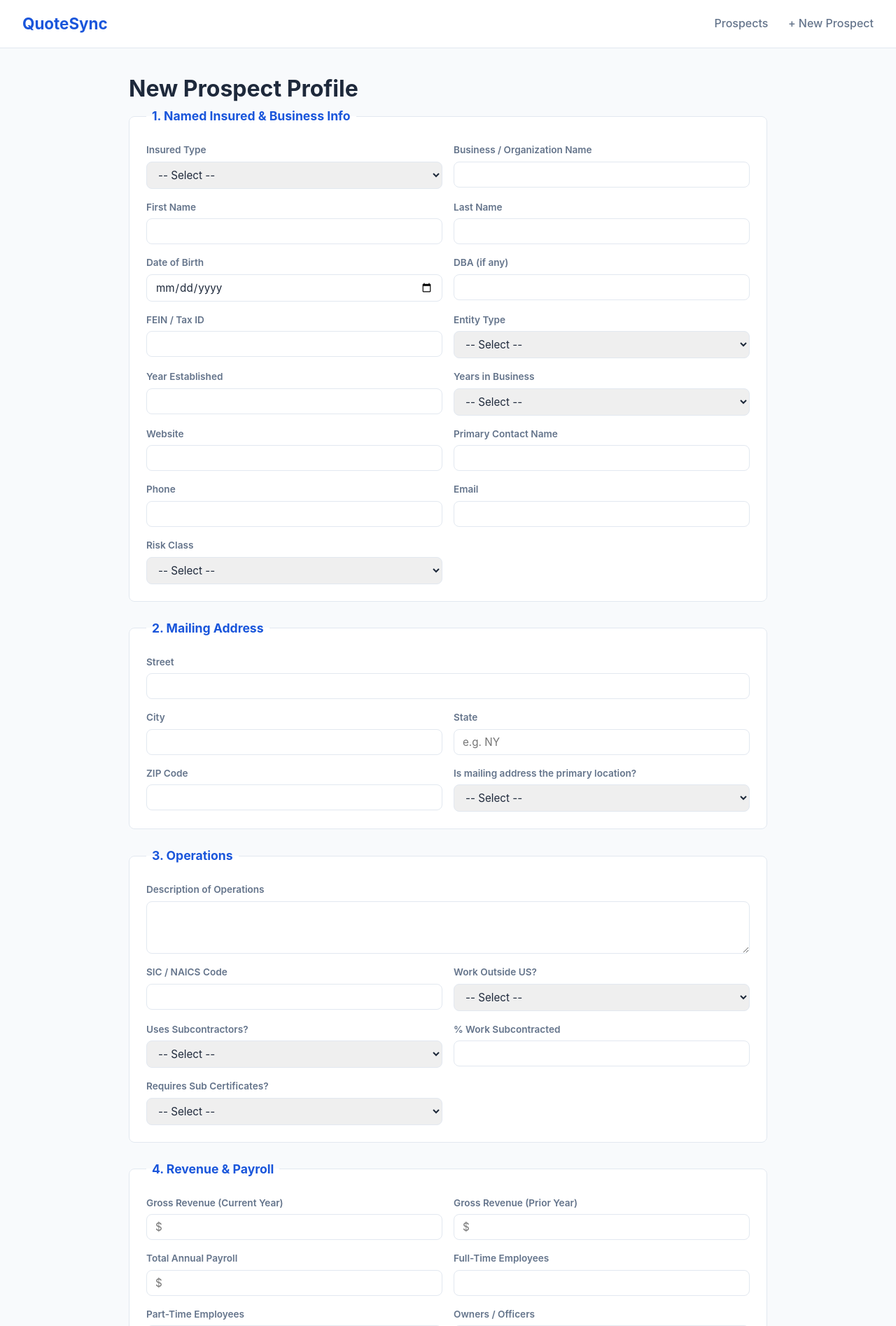
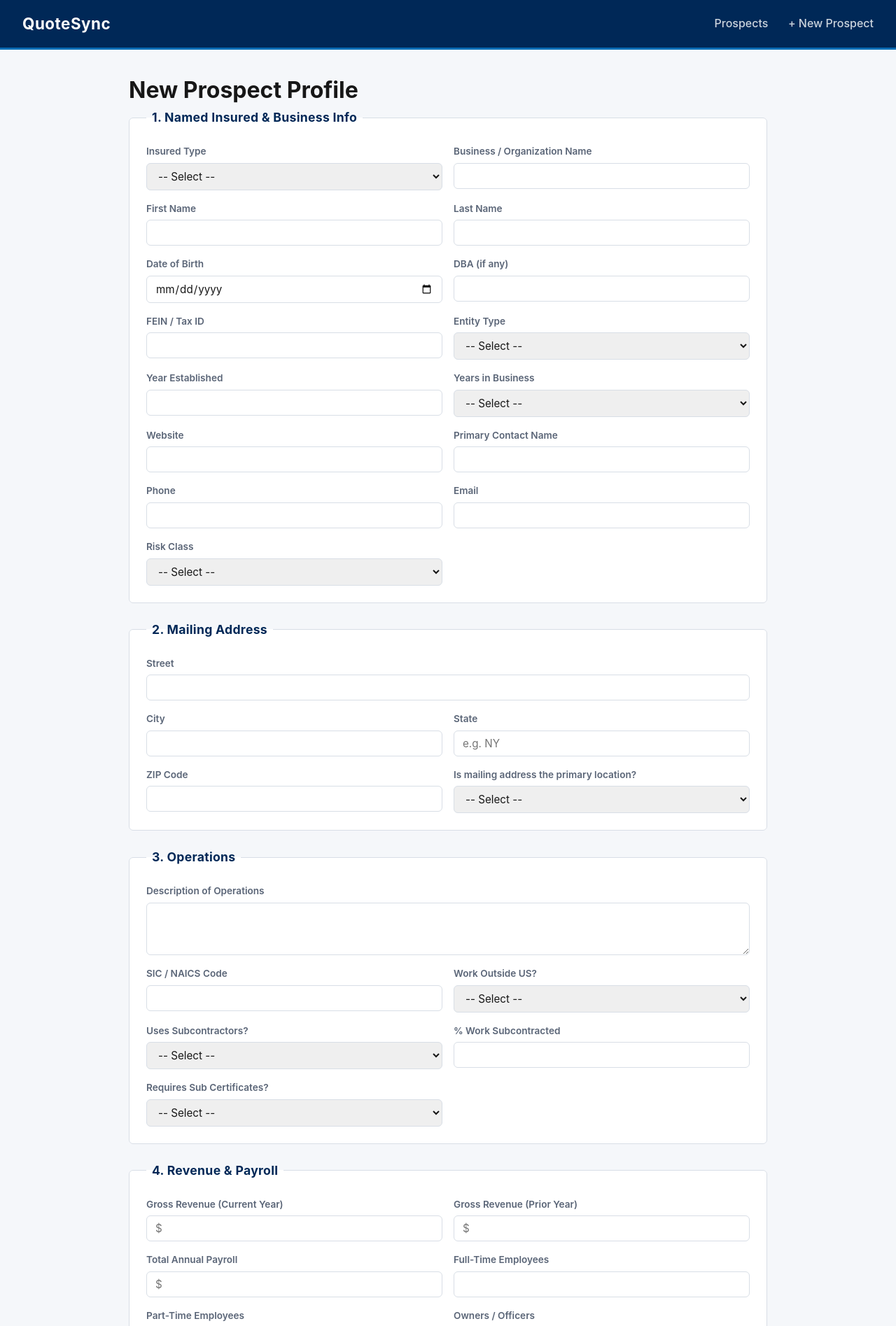
Before and after one commit to p-chamberlin/QuoteSync, a Flask app: page /prospect/new in a window 1280 px wide. Shown: the top 1895 px of the page at 70% size. Run offline with Flask 3, Linux system fonts and the light colour scheme.

Commit message:
Update UI colors to match Allen Insurance & Financial branding
Navy (#002857) primary, blue (#006cb5) accent, dark navbar with
white text, matching the allenif.com color scheme.

https://claude.ai/code/session_01MzynppwaFBjpBJCgb7g9WA

```diff
--- a/quotesync/static/css/style.css
+++ b/quotesync/static/css/style.css
@@ -1,22 +1,25 @@
-/* QuoteSync — Clean, professional styling */
+/* QuoteSync — Allen Insurance & Financial branded styling */
 
 :root {
-    --primary: #1a56db;
-    --primary-hover: #1648b8;
+    --primary: #002857;
+    --primary-hover: #001a38;
+    --primary-light: #003f87;
+    --accent: #006cb5;
+    --accent-light: #2d8fc7;
     --danger: #dc2626;
     --success: #16a34a;
-    --bg: #f8fafc;
+    --bg: #f5f7fa;
     --card-bg: #ffffff;
-    --border: #e2e8f0;
-    --text: #1e293b;
-    --text-muted: #64748b;
-    --radius: 8px;
+    --border: #d8dee6;
+    --text: #171717;
+    --text-muted: #5a6577;
+    --radius: 6px;
 }
 
 * { box-sizing: border-box; margin: 0; padding: 0; }
 
 body {
-    font-family: -apple-system, BlinkMacSystemFont, "Segoe UI", Roboto, sans-serif;
+    font-family: "Source Sans Pro", -apple-system, BlinkMacSystemFont, "Segoe UI", Roboto, sans-serif;
     background: var(--bg);
     color: var(--text);
     line-height: 1.6;
@@ -24,8 +27,8 @@ body {
 
 /* Navbar */
 .navbar {
-    background: var(--card-bg);
-    border-bottom: 1px solid var(--border);
+    background: var(--primary);
+    border-bottom: 3px solid var(--accent);
     padding: 1rem 2rem;
     display: flex;
     align-items: center;
@@ -34,16 +37,17 @@ body {
 .logo {
     font-size: 1.4rem;
     font-weight: 700;
-    color: var(--primary);
+    color: #ffffff;
     text-decoration: none;
+    letter-spacing: 0.5px;
 }
 .nav-links a {
     margin-left: 1.5rem;
     text-decoration: none;
-    color: var(--text-muted);
+    color: rgba(255, 255, 255, 0.8);
     font-weight: 500;
 }
-.nav-links a:hover { color: var(--primary); }
+.nav-links a:hover { color: #ffffff; }
 
 /* Container */
 .container {
@@ -74,8 +78,8 @@ body {
     font-weight: 500;
 }
 .btn:hover { background: var(--bg); }
-.btn-primary { background: var(--primary); color: #fff; border-color: var(--primary); }
-.btn-primary:hover { background: var(--primary-hover); }
+.btn-primary { background: var(--accent); color: #fff; border-color: var(--accent); }
+.btn-primary:hover { background: var(--primary); border-color: var(--primary); }
 .btn-danger { color: var(--danger); border-color: var(--danger); }
 .btn-danger:hover { background: #fef2f2; }
 .btn-sm { padding: 0.3rem 0.8rem; font-size: 0.8rem; }
@@ -96,7 +100,8 @@ body {
     border-bottom: 1px solid var(--border);
 }
 .prospect-table th { background: var(--bg); font-weight: 600; font-size: 0.85rem; text-transform: uppercase; color: var(--text-muted); }
-.prospect-table a { color: var(--primary); text-decoration: none; font-weight: 500; }
+.prospect-table a { color: var(--accent); text-decoration: none; font-weight: 500; }
+.prospect-table a:hover { color: var(--primary); }
 .inline-form { display: inline; }
 
 /* Empty state */
@@ -126,6 +131,7 @@ body {
     font-size: 1.1rem;
     padding: 0 0.5rem;
     color: var(--primary);
+    letter-spacing: 0.3px;
 }
 
 .form-grid {
@@ -155,8 +161,8 @@ body {
 .form-group select:focus,
 .form-group textarea:focus {
     outline: none;
-    border-color: var(--primary);
-    box-shadow: 0 0 0 3px rgba(26, 86, 219, 0.1);
+    border-color: var(--accent);
+    box-shadow: 0 0 0 3px rgba(0, 108, 181, 0.12);
 }
 
 .form-actions {
```
